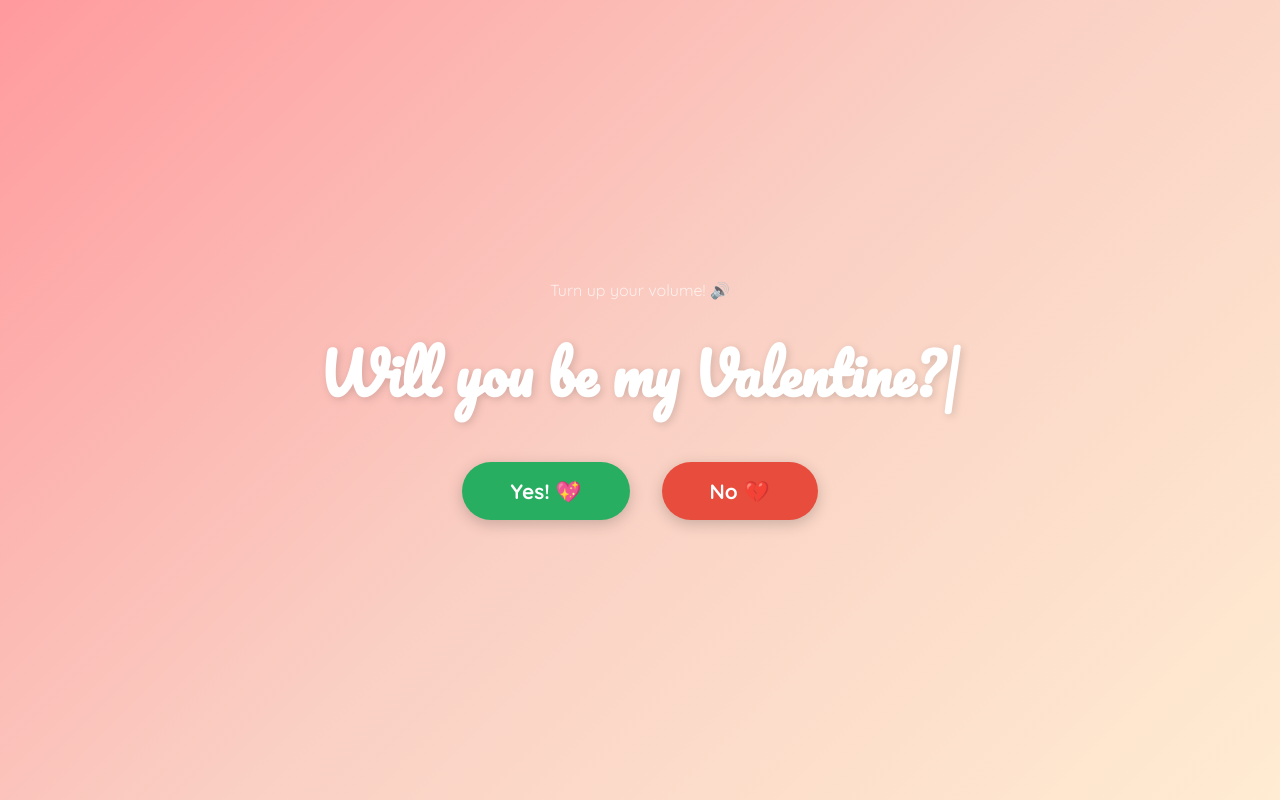
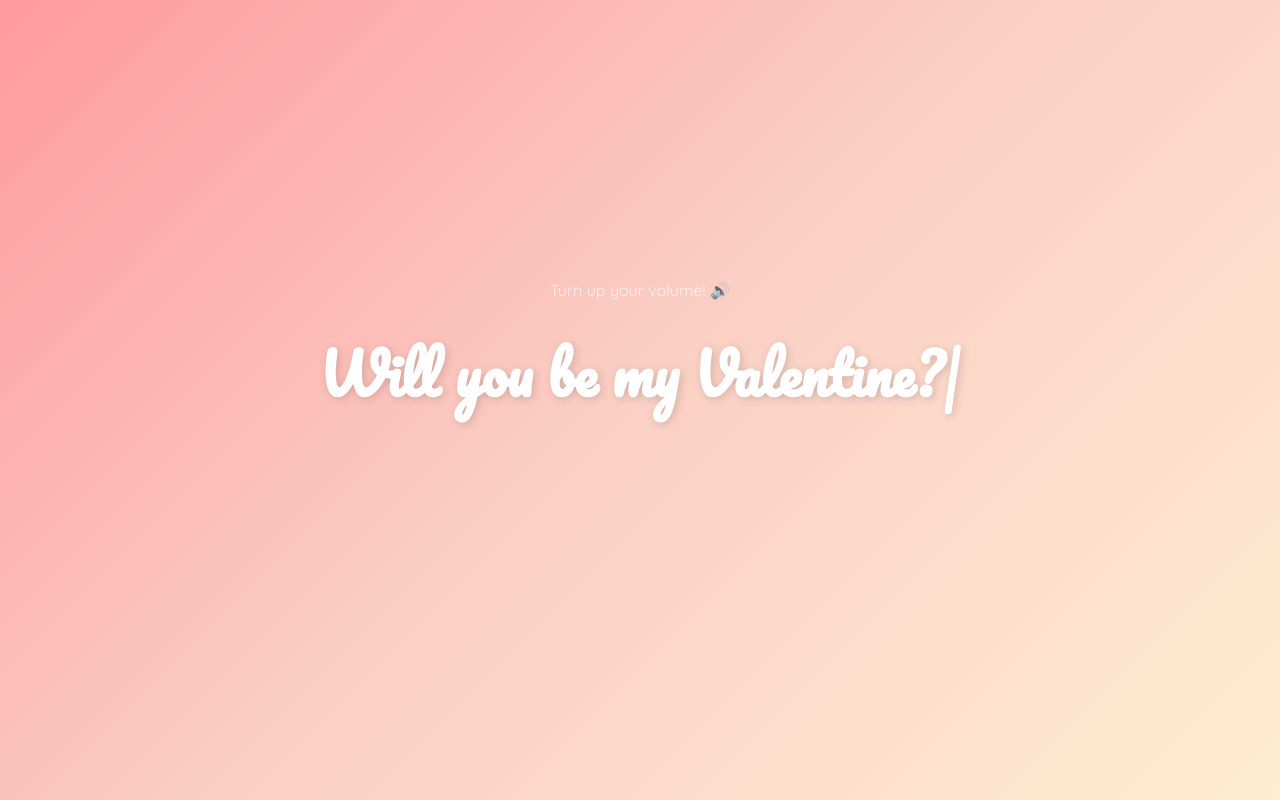
Before and after one commit to mattcoleanderson/will-you-be-my-valentine, a React (Vite) app: page / in a window 1280 px wide. Built offline with nearby package versions, Linux system fonts and the light colour scheme.

Commit message:
buttons fade in

```diff
--- a/src/App.css
+++ b/src/App.css
@@ -140,6 +140,18 @@
   gap: 2rem;
   justify-content: center;
   align-items: center;
+  animation: buttonsFadeIn 0.6s ease-out;
+}
+
+@keyframes buttonsFadeIn {
+  from {
+    opacity: 0;
+    transform: translateY(10px);
+  }
+  to {
+    opacity: 1;
+    transform: translateY(0);
+  }
 }
 
 .btn {
```
